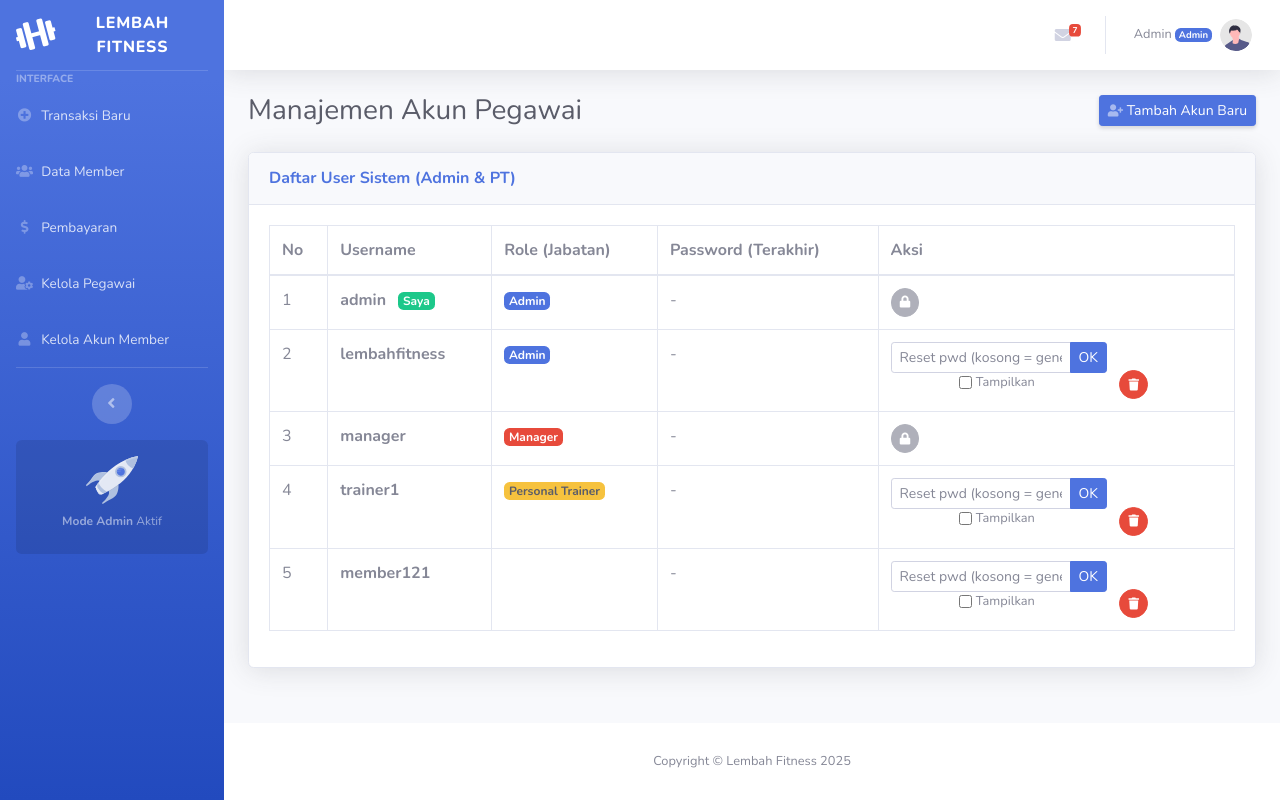
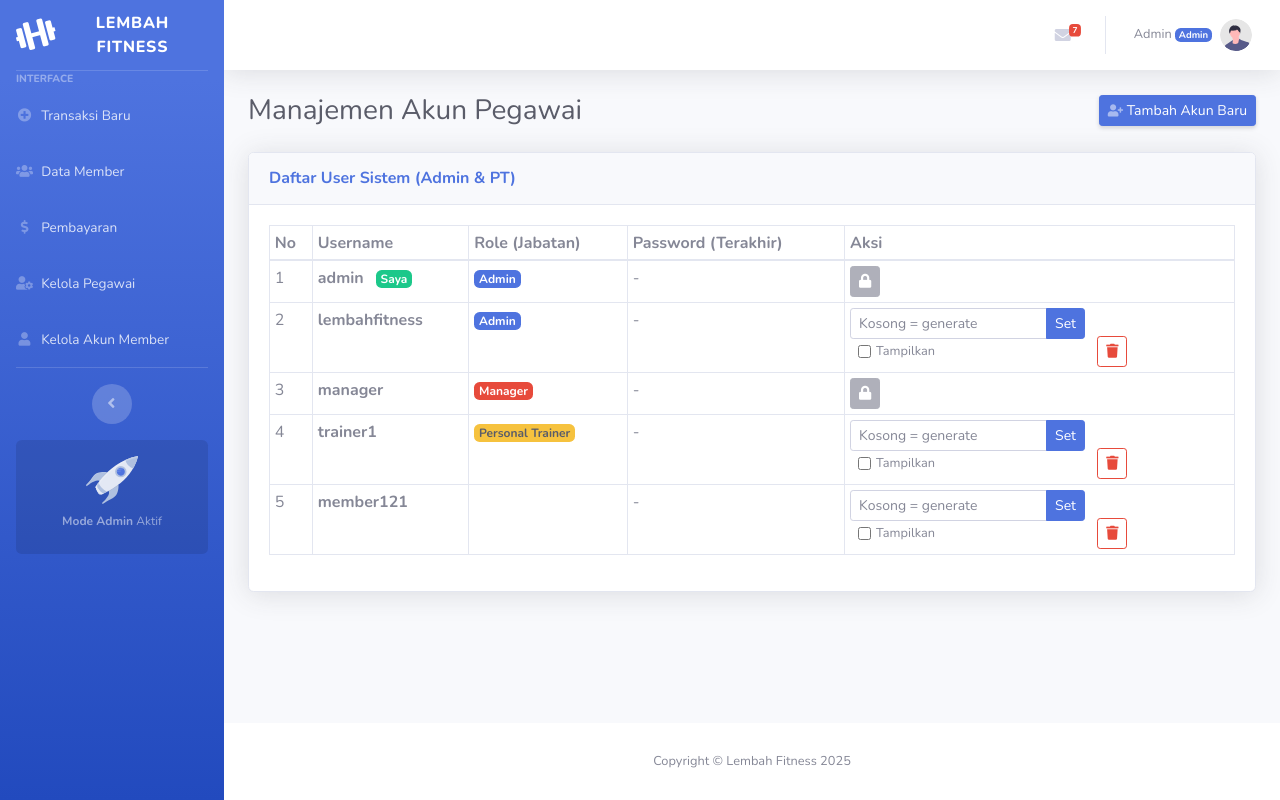
Before and after one commit to nihlah-bip/Proyek_Apsi, a Flask app: template templates/admin/manage_staff.html in a window 1280 px wide. Run offline with Flask 3, Linux system fonts and the light colour scheme; the template is opened without the code that fills it: values that come from a table or form of the project are taken from there, others are empty; a user stored in the database is signed in; some libraries are stand-ins or nearby versions.

Commit message:
UI: improve manage_staff table layout, add password visibility toggle, tidy actions

```diff
--- a/templates/admin/manage_staff.html
+++ b/templates/admin/manage_staff.html
@@ -18,7 +18,7 @@
         </div>
         <div class="card-body">
             <div class="table-responsive">
-                <table class="table table-bordered" width="100%" cellspacing="0">
+                <table class="table table-bordered table-hover table-sm" width="100%" cellspacing="0">
                     <thead>
                         <tr>
                             <th>No</th>
@@ -52,7 +52,7 @@
                             {% if session.get('role') in ['admin','manager'] %}
                             <td>
                                 {% if last_passwords and u.id in last_passwords %}
-                                    <code>{{ last_passwords[u.id] }}</code>
+                                    <code class="text-break">{{ last_passwords[u.id] }}</code>
                                 {% else %}
                                     <span class="text-muted">-</span>
                                 {% endif %}
@@ -61,29 +61,29 @@
                             <td>
                                 <!-- Inline password reset form -->
                                 {% if session.get('role') in ['admin','manager'] and u.username != 'manager' and u.username != session['username'] %}
-                                <form action="{{ url_for('reset_staff_password', id=u.id) }}" method="POST" class="form-inline" style="display:inline-block;">
+                                <form action="{{ url_for('reset_staff_password', id=u.id) }}" method="POST" class="d-inline-block mr-2">
                                     <div class="input-group input-group-sm">
-                                        <input type="password" name="new_password" class="form-control" placeholder="Reset pwd (kosong = generate)" style="width:180px;">
+                                        <input type="password" name="new_password" id="pwInput{{u.id}}" class="form-control" placeholder="Kosong = generate" style="min-width:170px;">
                                         <div class="input-group-append">
-                                            <button type="submit" class="btn btn-primary" title="Set Password">OK</button>
+                                            <button type="submit" class="btn btn-primary" title="Set Password">Set</button>
                                         </div>
                                     </div>
-                                    <div class="form-check form-check-inline ml-2">
-                                        <input class="form-check-input" type="checkbox" id="showPlain{{u.id}}" name="show_plain" value="1">
+                                    <div class="form-check form-check-inline ml-2 align-middle">
+                                        <input class="form-check-input show-toggle" data-target="#pwInput{{u.id}}" type="checkbox" id="showPlain{{u.id}}" name="show_plain" value="1">
                                         <label class="form-check-label small text-muted" for="showPlain{{u.id}}">Tampilkan</label>
                                     </div>
                                 </form>
-                                &nbsp;
+
                                 {# Delete action remains admin-only #}
                                 {% if session.get('role') == 'admin' and u.username != 'manager' and u.username != session['username'] %}
                                 <form action="{{ url_for('delete_staff', id=u.id) }}" method="POST" style="display:inline;" onsubmit="return confirm('Yakin ingin menghapus akun ini?');">
-                                    <button type="submit" class="btn btn-danger btn-sm btn-circle" title="Hapus Akun">
+                                    <button type="submit" class="btn btn-outline-danger btn-sm" title="Hapus Akun">
                                         <i class="fas fa-trash"></i>
                                     </button>
                                 </form>
                                 {% endif %}
                                 {% else %}
-                                <button class="btn btn-secondary btn-sm btn-circle" disabled><i class="fas fa-lock"></i></button>
+                                <button class="btn btn-secondary btn-sm" disabled title="Aksi tidak tersedia"><i class="fas fa-lock"></i></button>
                                 {% endif %}
                             </td>
                         </tr>
@@ -134,4 +134,21 @@
         </div>
     </div>
 </div>
+<script>
+    // Toggle password visibility per-row when checkbox clicked
+    document.addEventListener('DOMContentLoaded', function () {
+        const toggles = document.querySelectorAll('.show-toggle');
+        toggles.forEach(function(chk){
+            chk.addEventListener('change', function(e){
+                const target = document.querySelector(chk.getAttribute('data-target'));
+                if (!target) return;
+                if (chk.checked) {
+                    target.type = 'text';
+                } else {
+                    target.type = 'password';
+                }
+            });
+        });
+    });
+</script>
 {% endblock %}
```
